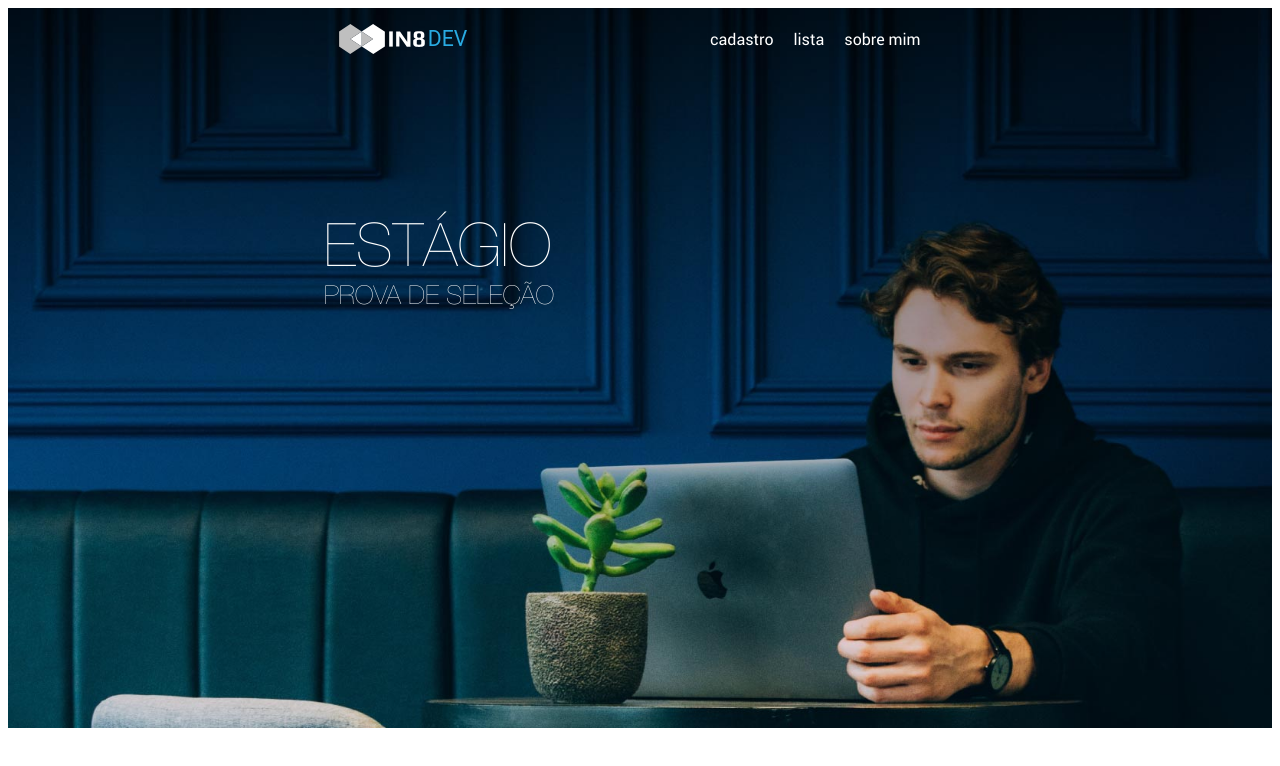
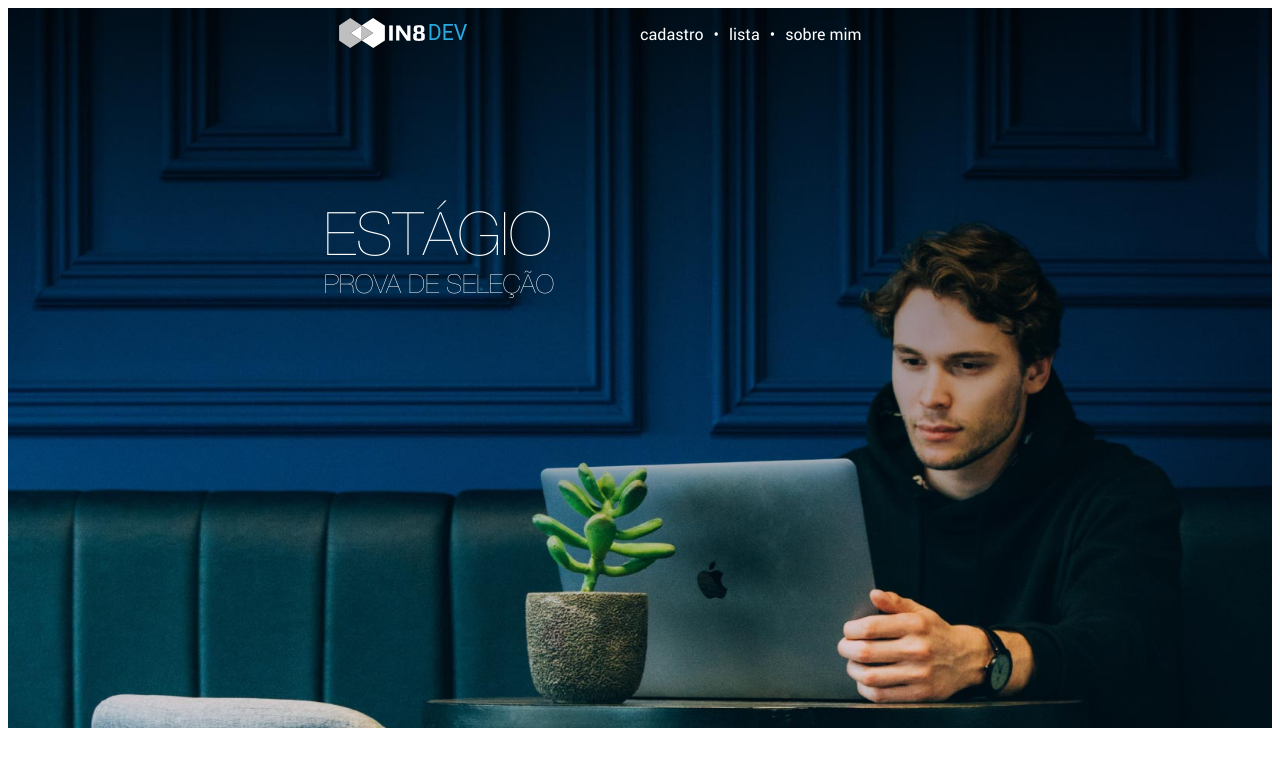
Before and after one commit to cristnascimento/in8-project, a React (Create React App) app in the folder frontend/: page / in a window 1280 px wide. Shown: the top 766 px of the page. Built offline with nearby package versions, Linux system fonts and the light colour scheme; the HTML template or start-up script is replaced by a standard one.

Commit message:
Adicionando bullets no menu e melhor espaçamento no menu mobile

```diff
--- a/frontend/src/Cabecalho.js
+++ b/frontend/src/Cabecalho.js
@@ -24,12 +24,9 @@ class Cabecalho extends Component {
       <nav className="cabecalho_menu" id="menu_01">
          <img className="cabecalho_icon drop_icon_fechado" src="./icones/hamburguer.svg" alt="" onClick={this.abrir_menu.bind(this)}/>
 	 <img className="cabecalho_icon drop_icon_aberto" src="./icones/hamburguer-aberto0.svg" alt="" onClick={this.abrir_menu.bind(this)}/>
-         <a href="#"></a>
-         <a href="#"></a>
-         <a href="#"></a>
          <NavLink to="/cadastro">cadastro</NavLink>
          <NavLink to="/lista">lista</NavLink>
-         <NavLink to="/sobre">sobre mim</NavLink>
+	 <NavLink to="/sobre">sobre mim</NavLink>
       </nav>
       </div>
 
--- a/frontend/src/css/styles_cabecalho.css
+++ b/frontend/src/css/styles_cabecalho.css
@@ -21,7 +21,7 @@
 }
 
 .cabecalho_menu {
-  display: inline-block;
+  display: flex;
   width: 50%;
   order: 1;
 }
@@ -54,18 +54,28 @@
   width: 40px;
 }
 
-.cabecalho_menu > a {
-  display: inline-block;
+
+.cabecalho_menu a {
+  display: flex;
   float: left;
-  padding: 10px;
   font-family: RobotoRegular;
   color: white;
   outline: none;
+  margin-top: auto;
+  margin-bottom: auto;
 }
 
-.cabecalho_menu > a:link,
-.cabecalho_menu > a:hover,
-.cabecalho_menu > a:visited {
+.cabecalho_menu a:not(:last-child):after {
+  content: "\2022";
+  margin-right: 10px;
+  margin-left: 10px;
+  display: inline-block;
+  text-decoration: none;
+}
+
+.cabecalho_menu a:link,
+.cabecalho_menu a:hover,
+.cabecalho_menu a:visited {
   text-decoration: none;
 }
 
@@ -131,19 +141,22 @@
     left: 0;
     top: 0;
   }
-  .cabecalho_menu.responsive a:first-child {
-   margin-top: 30px;
-  }
 
   .cabecalho_menu.responsive a {
     float: none;
     display: block;
     text-align: left;
     background: #29abe2;
-    color: white;
     width: 70%;
     padding: 15px;
     margin-left: 15px;
+  }
+
+  .cabecalho_menu.responsive a:not(:last-child):after {
+     content: '';
+  }
+  .cabecalho_menu.responsive a:first-of-type {
+     margin-top: 80px;
   }
 
   .cabecalho_menu.responsive .drop_icon_fechado {
@@ -157,6 +170,12 @@
 
   .cabecalho_titulo {
     width: 60%;
+  }
+
+  .cabecalho_menu.responsive {
+    display: inline-block;
+    background: #29abe2;
+    height: 300px;
   }
 
 }
```
